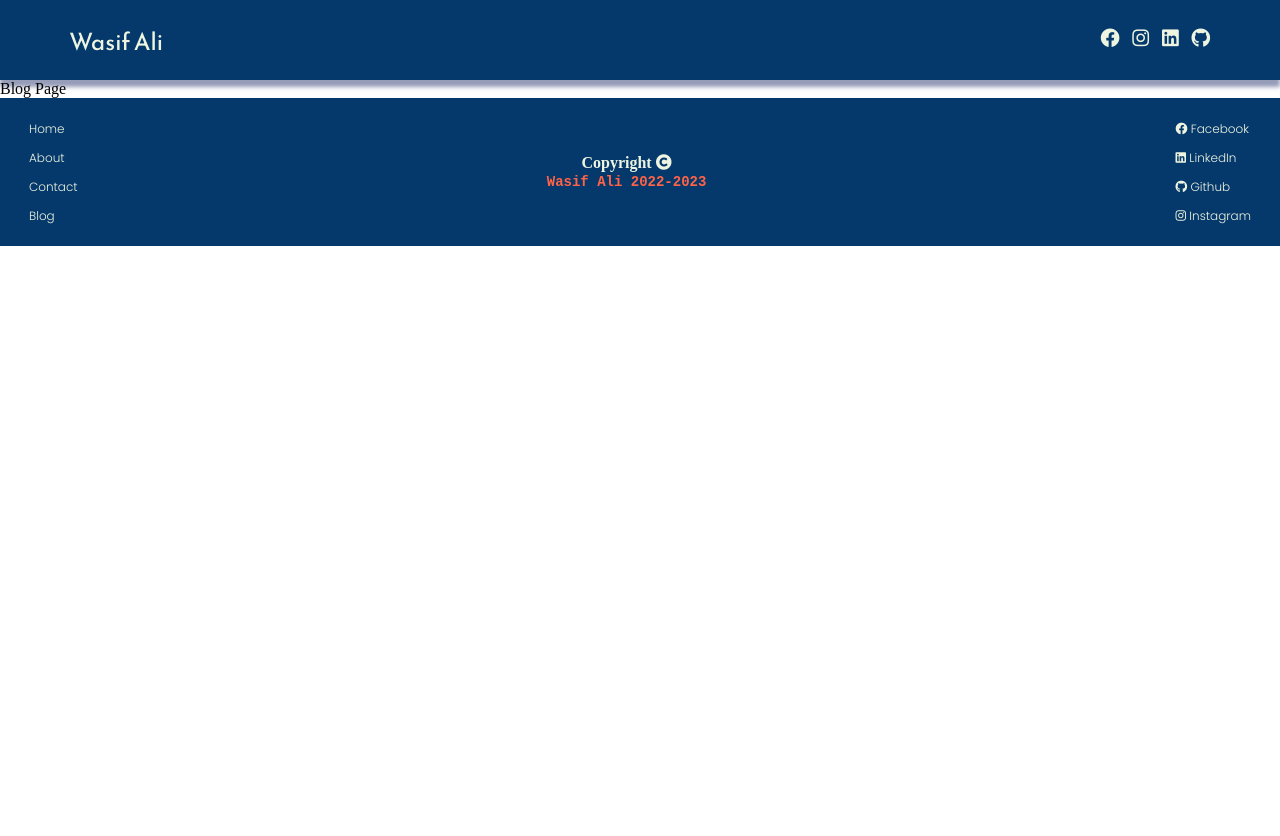
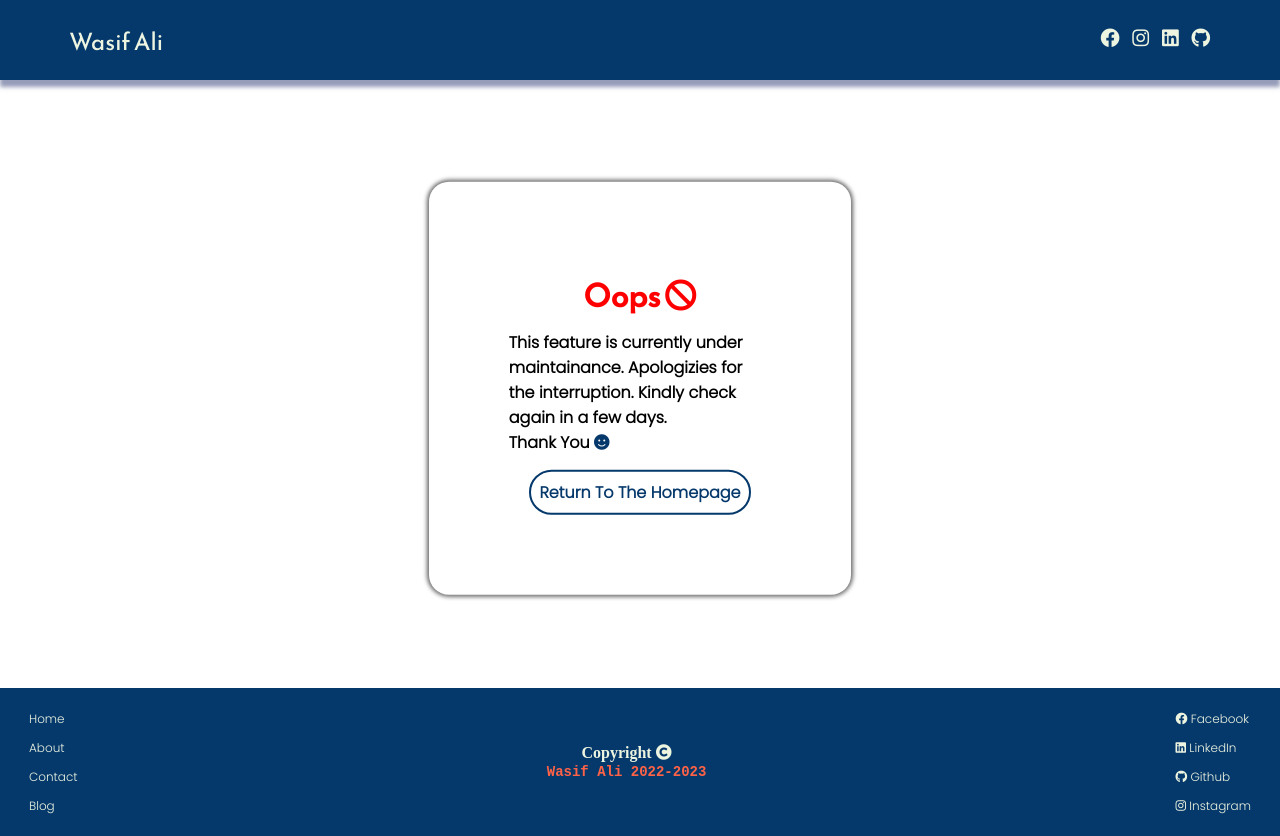
Before and after one commit to WaxifAlee/portfolio, a React (Create React App) app: page /blog in a window 1280 px wide. Before the commit the page ends 800 px from the top, so only its background shows below. Built offline with nearby package versions, Linux system fonts and the light colour scheme.

Commit message:
near the end

```diff
--- a/src/pages/About/About.css
+++ b/src/pages/About/About.css
@@ -1,8 +1,44 @@
+@keyframes flip-scale-down-hor {
+  0% {
+    transform: scale(1) rotateX(180deg);
+  }
+  50% {
+    transform: scale(0.4) rotateX(90deg);
+  }
+  100% {
+    transform: scale(1) rotateX(0deg);
+  }
+}
+
+@keyframes flip-scale-up-hor {
+  0% {
+    transform: scale(1) rotateX(0);
+  }
+  50% {
+    transform: scale(2.5) rotateX(-90deg);
+  }
+  100% {
+    transform: scale(1) rotateX(-180deg);
+  }
+}
+
+@keyframes ani-float {
+  0% {
+    transform: translate(0, 0px);
+  }
+  50% {
+    transform: translate(0, 15px);
+  }
+  100% {
+    transform: translate(0, -0px);
+  }
+}
+
 .section-container {
   background: #a4e5e0;
   min-height: 76vh;
-  border-top-right-radius: 12rem;
-  border-bottom-left-radius: 12rem;
+  border-top-left-radius: 10rem;
+  border-bottom-right-radius: 10rem;
   animation: elastic 1s ease;
   box-shadow: 0 0 8px 2px rgba(0, 0, 0, 0.507);
 }
@@ -17,7 +53,10 @@
 }
 
 .about-me-text-container {
-  padding: 2rem;
+  padding-top: 4rem;
+}
+.about-me-text-container {
+  font-size: x-large;
 }
 
 .section-main-container {
@@ -31,17 +70,26 @@
 .section-main-container > .section_text {
   max-width: 45%;
   overflow-y: auto;
+  padding-bottom: 3rem;
+  padding: 2rem;
+  border-radius: 25px;
+  max-height: 450px;
+  box-shadow: 0 0 4px 4px rgba(119, 119, 119, 0.6);
+}
+
+.section-main-container > .section-graphics {
 }
 
 .section-main-container img {
   width: 28rem;
+  animation: ani-float 2s ease infinite;
   padding: 1rem;
 }
 
 @media (max-width: 768px) {
   .section-main-container > .section_text {
-    max-width: 60%;
-    max-height: 250px;
+    max-width: 80%;
+    max-height: 300px;
   }
   .section-main-container img {
     width: 20rem;
@@ -54,3 +102,11 @@
     padding: 1rem;
   }
 }
+
+.second-container {
+  background: #37beb0;
+  border-radius: 0;
+  border-top-right-radius: 12rem;
+  border-bottom-left-radius: 12rem;
+  animation: flip-scale-up-hor 1s ease;
+}
--- a/src/pages/About/About.jsx
+++ b/src/pages/About/About.jsx
@@ -15,7 +15,8 @@ const About = () => {
             </div>
             <div className="section-main-container">
               <div className="section_text">
-                <h3><span style={{visibility: "hidden"}}>_____</span>Honestly speaking I'm a computer geek since birth. I got my first computer
+                <h2 style={{textAlign: "left", maxWidth: "fit-content", color: "#3749BE", padding: "15px"}}> Why I chose Programming? </h2>
+                <h3>Honestly speaking I'm a computer geek since birth. I got my first computer
                  when I was almost 5 years old and since then I've been exploring and experimenting with this technology.
                  I used to spend most of my time infront of computer as a kid either playing video games or learning something new
                  about this interesting piece of innovation. That's how I taught myself writing code in multiple programming languages
@@ -26,9 +27,10 @@ const About = () => {
                 <img src={ComputerGraphics} alt="" />
               </div>
             </div>
-
           </div>
         </section>
+
+
       </div>
     </div>
   );
--- a/src/pages/Blog.jsx
+++ b/src/pages/Blog.jsx
@@ -1,7 +1,49 @@
 import React from "react";
+import { Link } from "react-router-dom";
 
 const Blog = () => {
-  return <div>Blog Page</div>;
+
+  const linkStyle = {
+    marginTop: "15px",
+    padding: '0.5rem',
+    textAlign: "center",
+    fontFamily: "Poppins",
+    textDecoration: "none",
+    color: "var(--blue-primary)",
+    fontWeight: "bold",
+    border: "2px solid var(--blue-primary)",
+    borderRadius: "35px"
+  }
+
+  const blogContainer = {
+    display: "flex",
+    justifyContent: "center",
+    alignItems: "center",
+    minHeight: "76vh"
+  }
+  const blogCard = {
+    display: "flex",
+    flexDirection: "column",
+    justifyContent: "center",
+    alignItems: "center",
+    maxWidth: "33%",
+    boxShadow: "0 0 4px 2px rgba(0,0,0, 0.6)",
+    borderRadius: "20px",
+    padding: "5rem"
+  }
+  return (
+    <div style={blogContainer} className="main-container">
+      <div
+      style={blogCard}
+      className="blog-card float">
+      <h1 style={{padding: "10px", fontFamily: "Reem Kufi", color: "red"}}>Oops <i className="fas fa-ban"></i> </h1>
+      <h4 style={{fontFamily: "Poppins"}}>This feature is currently under maintainance. Apologizies for
+       the interruption. Kindly
+        check again in a few days. <br /> Thank You <i className="fas fa-smile"></i>
+      </h4>
+      <Link style={linkStyle} to={"/"}>Return To The Homepage</Link>
+    </div>
+  </div>);
 };
 
 export default Blog;
```
